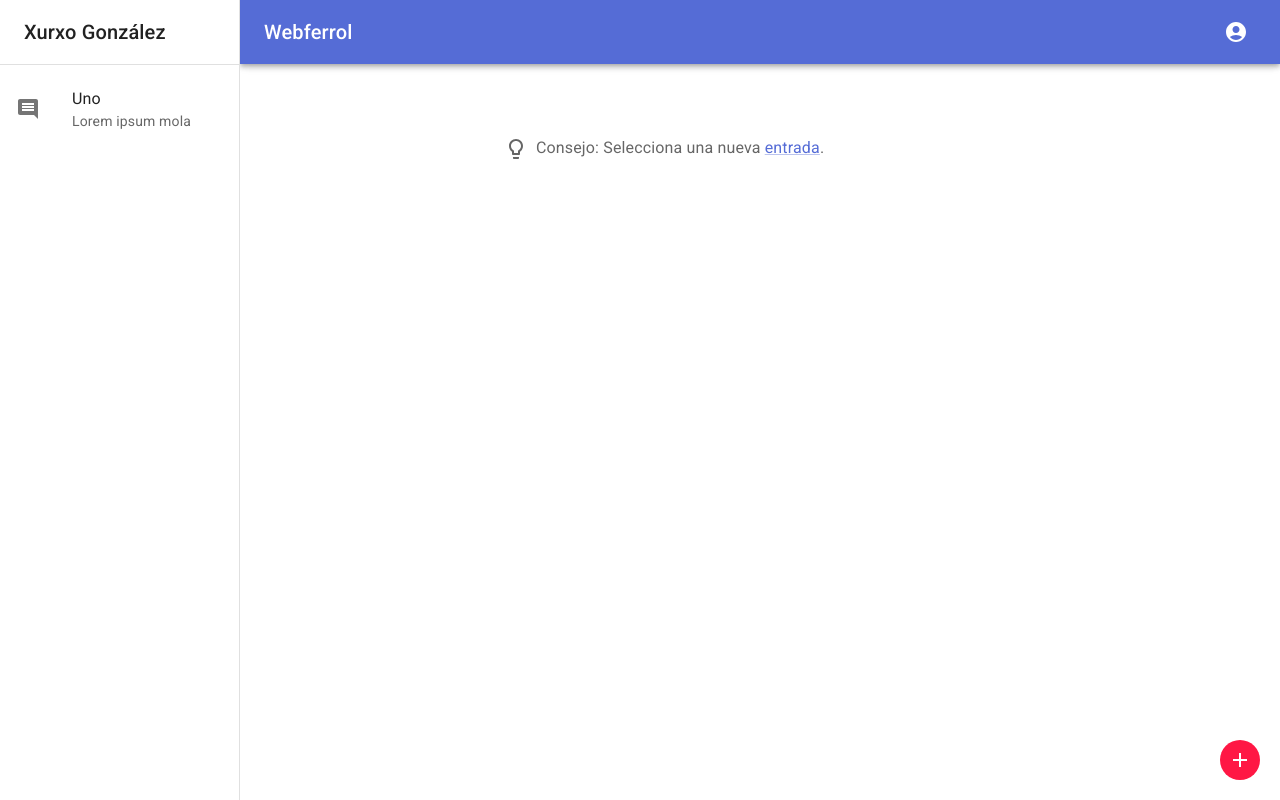
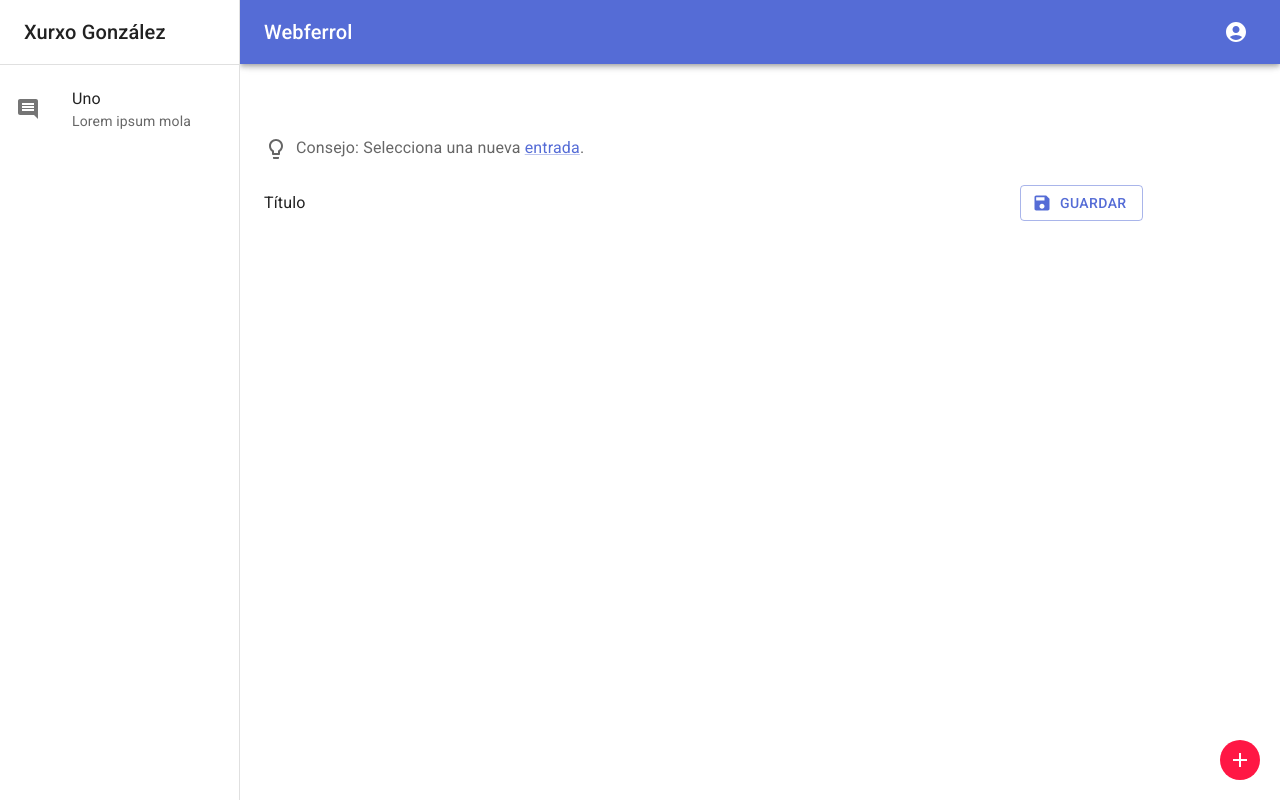
Before and after one commit to webferrol/journal-app, a React (Vite) app: page / in a window 1280 px wide. Built offline with nearby package versions, Linux system fonts and the light colour scheme.

Commit message:
Primer código de la vista NoteView

```diff
--- a/src/layout/AppLayout.jsx
+++ b/src/layout/AppLayout.jsx
@@ -17,7 +17,7 @@ export function AppLayout () {
       <SideBar drawerWidth={240} />
       <Box
         component='main'
-        sx={{ flexGrow: 1, p: 3, ml: '240px' }}
+        sx={{ flexGrow: 1, p: 3 }}
       >
         <Toolbar />
         <Outlet />
--- a/src/pages/Home.jsx
+++ b/src/pages/Home.jsx
@@ -1,9 +1,11 @@
+import { NoteView } from '../views/NoteView'
 import { NothingSelectedView } from '../views/NothingSelectedView'
 
 export function Home () {
   return (
     <div>
       <NothingSelectedView />
+      <NoteView />
     </div>
   )
 }
--- /dev/null
+++ b/src/views/NoteView.jsx
@@ -0,0 +1,19 @@
+import Grid from '@mui/material/Unstable_Grid2'
+import Typography from '@mui/material/Typography'
+import Button from '@mui/material/Button';
+import SaveIcon from '@mui/icons-material/Save'
+
+export function NoteView () {
+  return (
+    <Grid component='div' container spacing={2} alignItems='center' justifyContent='space-between'>
+      <Grid xs={3}>
+        <Typography>
+          Título
+        </Typography>
+      </Grid>
+      <Grid xs={3}>
+        <Button variant='outlined' startIcon={<SaveIcon />}>Guardar</Button>
+      </Grid>
+    </Grid>
+  )
+}
```
